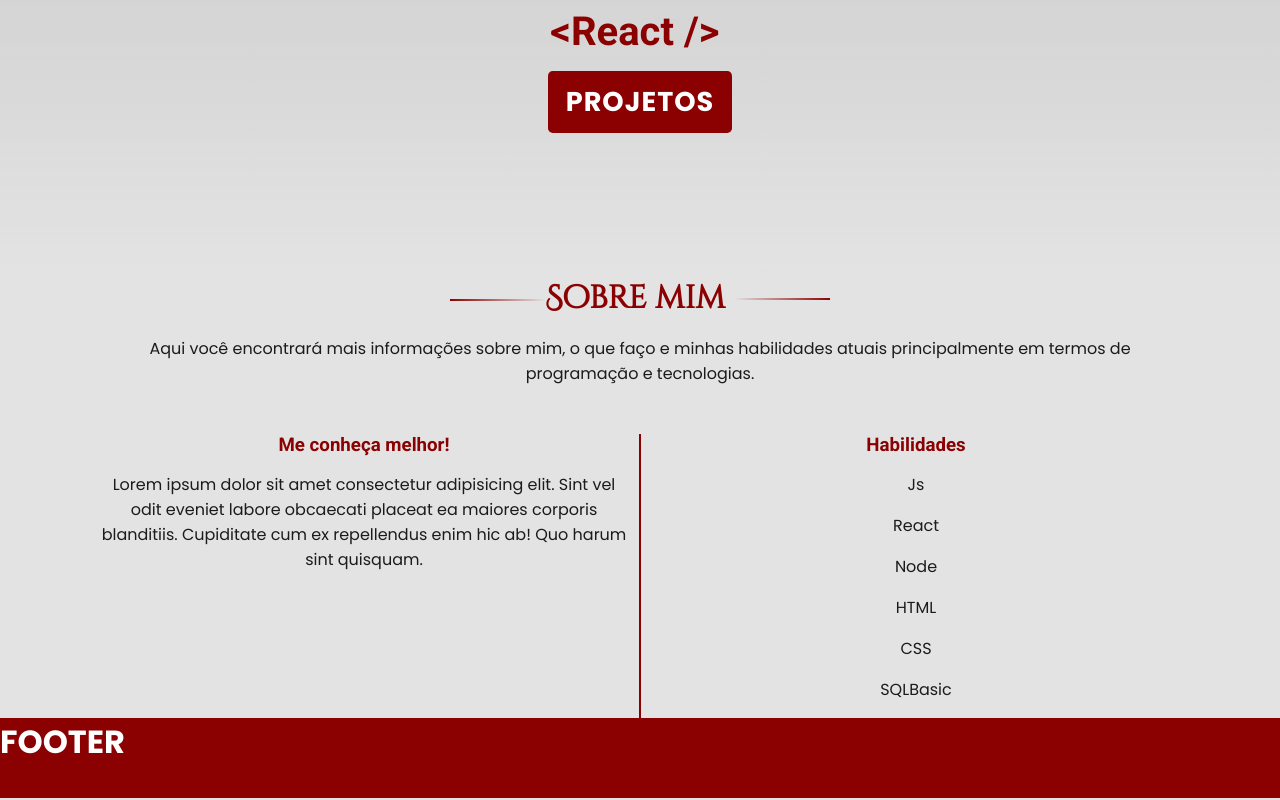
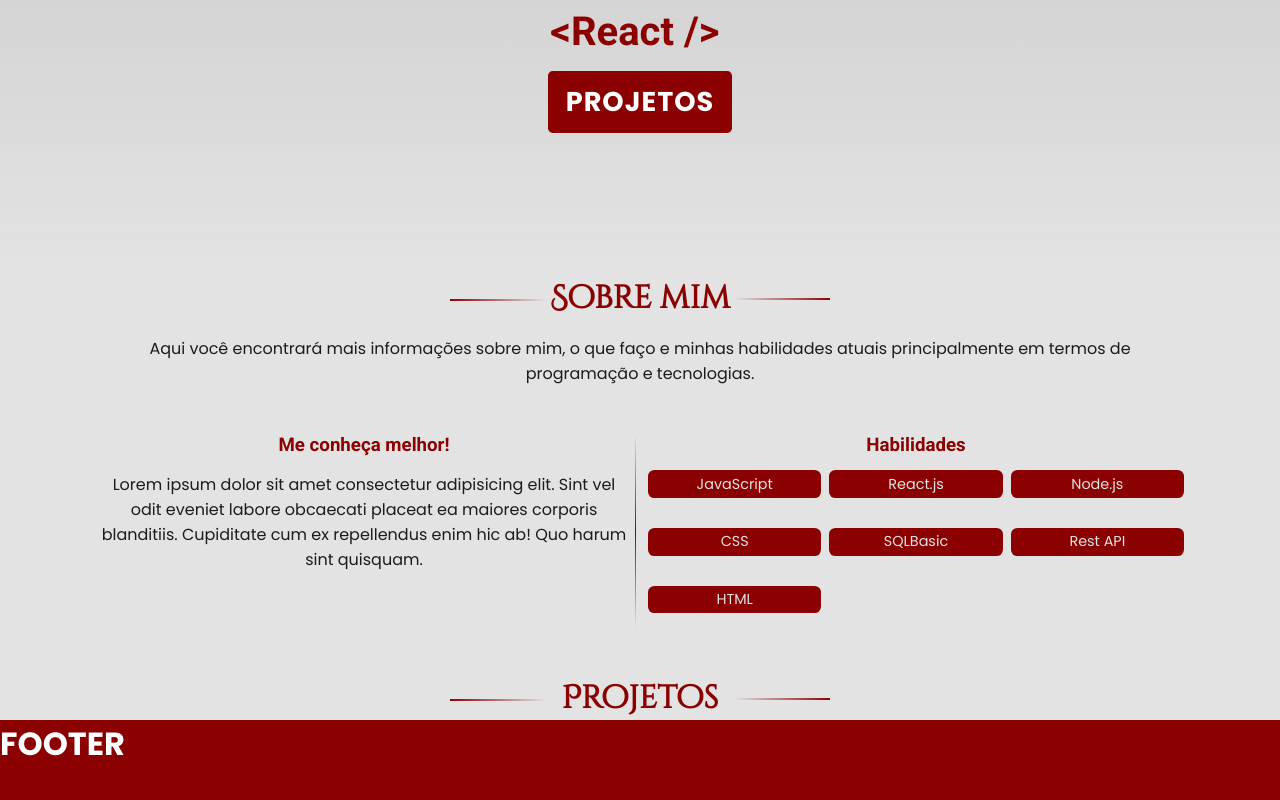
Before and after one commit to Carlos-Castro11/Carlos-Castro, a React (Create React App) app: page / in a window 1280 px wide. Shown: the part 411-1211 px from the top of the page. Built offline with nearby package versions, Linux system fonts and the light colour scheme.

Commit message:
about-done

```diff
--- a/src/App.css
+++ b/src/App.css
@@ -59,6 +59,7 @@
   margin: 0 auto;
   max-width: 190px;
   position: relative;
+  text-align: center;
 }
 
 .title::before {
--- a/src/App.js
+++ b/src/App.js
@@ -5,6 +5,7 @@
 import Header from "./Components/Header/Header";
 import Hero from "./Components/Hero/Hero";
 import About from "./Components/About/About";
+import Projects from "./Components/Projects/Projects";
 import Footer from "./Components/Footer/Footer";
 
 function App() {
@@ -13,6 +14,7 @@
       <Header />
       <Hero />
       <About />
+      <Projects />
       <Footer />
     </div>
   );
--- a/src/Components/About/About.jsx
+++ b/src/Components/About/About.jsx
@@ -22,12 +22,15 @@
         </div>
         <div className={styles.skills}>
           <h3>Habilidades</h3>
-          <p>Js</p>
-          <p>React</p>
-          <p>Node</p>
-          <p>HTML</p>
-          <p>CSS</p>
-          <p>SQLBasic</p>
+          <div className={styles.tech}>
+            <p>JavaScript</p>
+            <p>React.js</p>
+            <p>Node.js</p>
+            <p>CSS</p>
+            <p>SQLBasic</p>
+            <p>Rest API</p>
+            <p>HTML</p>
+          </div>
         </div>
       </div>
     </section>
--- a/src/Components/About/About.module.css
+++ b/src/Components/About/About.module.css
@@ -19,7 +19,7 @@
   background: var(--main);
   width: 100%;
   height: 2px;
-  top: 35%;
+  top: 42%;
 }
 
 .aboutContent h3 {
@@ -33,6 +33,20 @@
   text-align: center;
 }
 
+.tech {
+  display: grid;
+  grid-template-columns: 1fr 1fr 1fr;
+  gap: 0rem 0.5rem;
+  place-content: center;
+}
+
+.tech p {
+  background: var(--main);
+  color: var(--bg1);
+  padding: 0.2rem 0.5rem;
+  border-radius: 0.4rem;
+}
+
 @media (min-width: 600px) {
   .about .subtitle {
     font-size: 1rem;
@@ -44,13 +58,17 @@
   }
   .aboutContent::after {
     height: 100%;
-    width: 2px;
-    left: 50%;
+    width: 1px;
+    left: 49.5%;
     top: 0;
-    transform: translateX(-50%);
+    background: linear-gradient(180deg, transparent, var(--main), transparent);
   }
 
   .aboutContent p {
     font-size: 1rem;
   }
+
+  .tech p {
+    font-size: 0.9rem;
+  }
 }
--- a/src/Components/Header/Header.jsx
+++ b/src/Components/Header/Header.jsx
@@ -64,7 +64,7 @@
             </a>
           </li>
           <li className={styles.navItem}>
-            <a onClick={() => setMobileActive(false)} href="#portfolio">
+            <a onClick={() => setMobileActive(false)} href="#projects">
               {desktop ? null : <Code />}
               Projetos
             </a>
--- a/src/Components/Hero/Hero.jsx
+++ b/src/Components/Hero/Hero.jsx
@@ -18,6 +18,7 @@
   return (
     <>
       <div id="home" className={`${styles.hero} animeLeft`}>
+        <div class="blob"></div>
         <div className={styles.heroContent}>
           <h1>Olá! eu sou {desktopLg ? null : <br />}Carlos Castro.</h1>
           <p>
--- a/src/Components/Hero/Hero.module.css
+++ b/src/Components/Hero/Hero.module.css
@@ -41,16 +41,6 @@
   margin-bottom: 1rem;
 }
 
-.circle {
-  height: 24px;
-  width: 24px;
-  border-radius: 24px;
-  background: var(--main);
-  position: absolute;
-  left: 0;
-  top: 0;
-}
-
 @media (min-width: 600px) {
   .heroContent h1,
   span {
--- /dev/null
+++ b/src/Components/Projects/Projects.jsx
@@ -0,0 +1,12 @@
+import React from "react";
+import styles from "./Projects.module.css";
+
+const Projects = () => {
+  return (
+    <section id="projects" className={styles.projects}>
+      <h1 className="title">Projetos</h1>
+    </section>
+  );
+};
+
+export default Projects;
--- /dev/null
+++ b/src/Components/Projects/Projects.module.css
@@ -0,0 +1,3 @@
+.projects {
+  margin-top: 3rem;
+}
```
